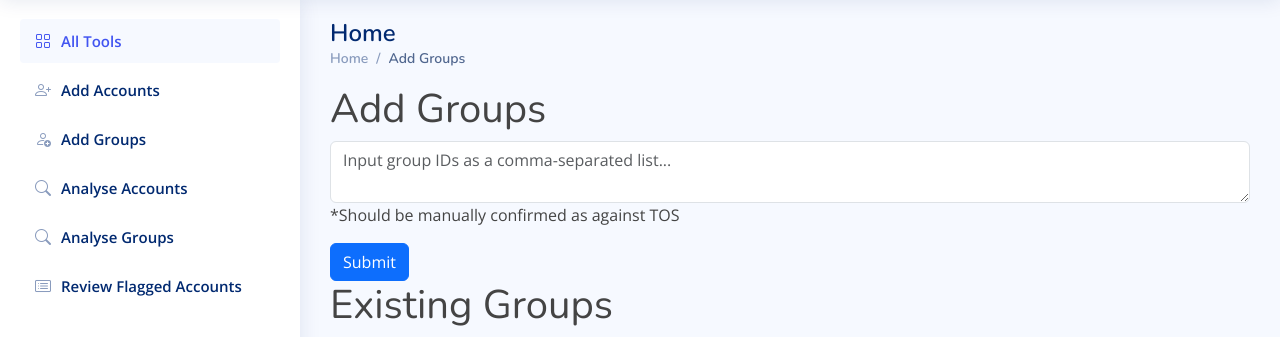
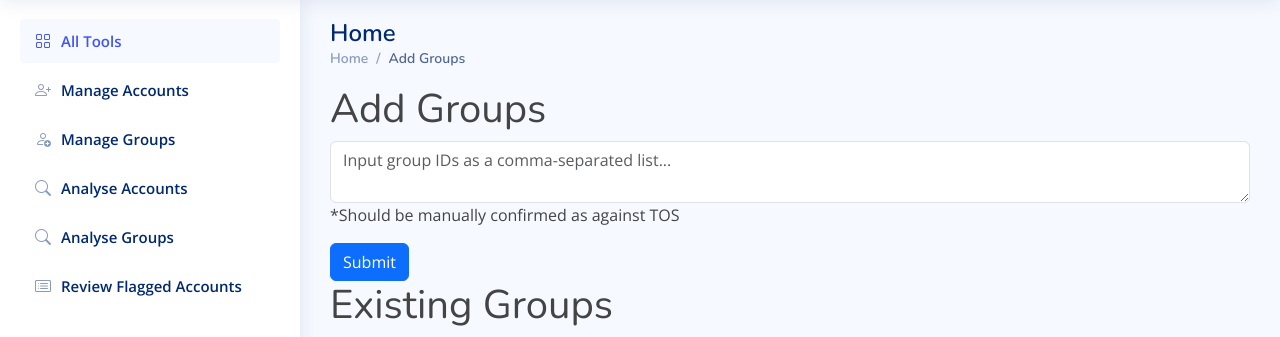
Before and after one commit to MindlessTruffle/Profile-Suspicion-Algorithm, a Flask app: page /add_groups in a window 1280 px wide. Shown: the part 61-398 px from the top of the page. Run offline with Flask 3, Linux system fonts and the light colour scheme; some libraries are stand-ins or nearby versions.

Commit message:
naming change this rly doesnt need to be a commit lol

```diff
--- a/templates/base.html
+++ b/templates/base.html
@@ -283,14 +283,14 @@
       <li class="nav-item">
         <a class="nav-link collapsed" href="add_accounts">
           <i class="bi bi-person-plus"></i>
-          <span>Add Accounts</span>
+          <span>Manage Accounts</span>
         </a>
       </li>
 
       <li class="nav-item">
         <a class="nav-link collapsed" href="add_groups">
           <i class="bi bi-person-add"></i>
-          <span>Add Groups</span>
+          <span>Manage Groups</span>
         </a>
       </li>
 
```
